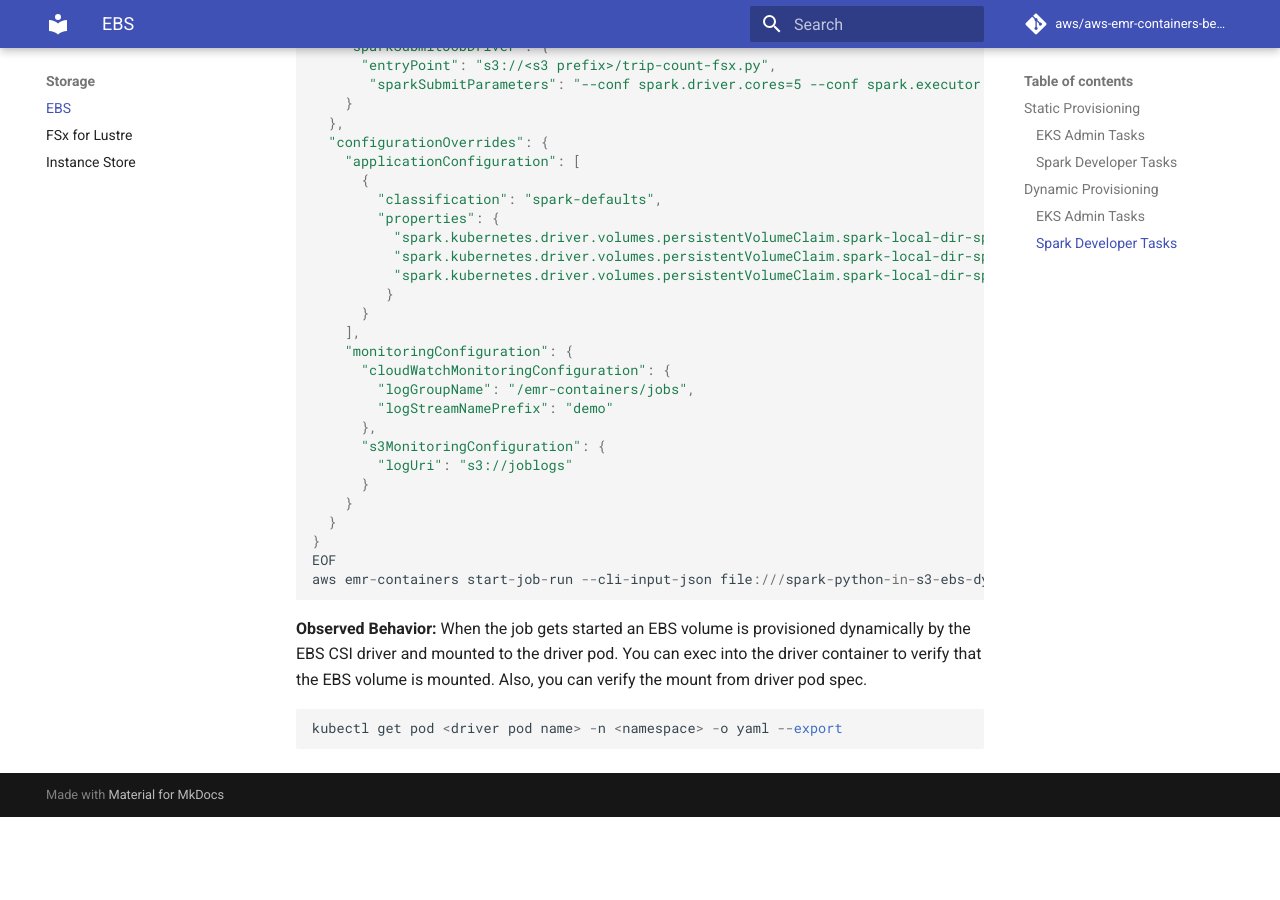
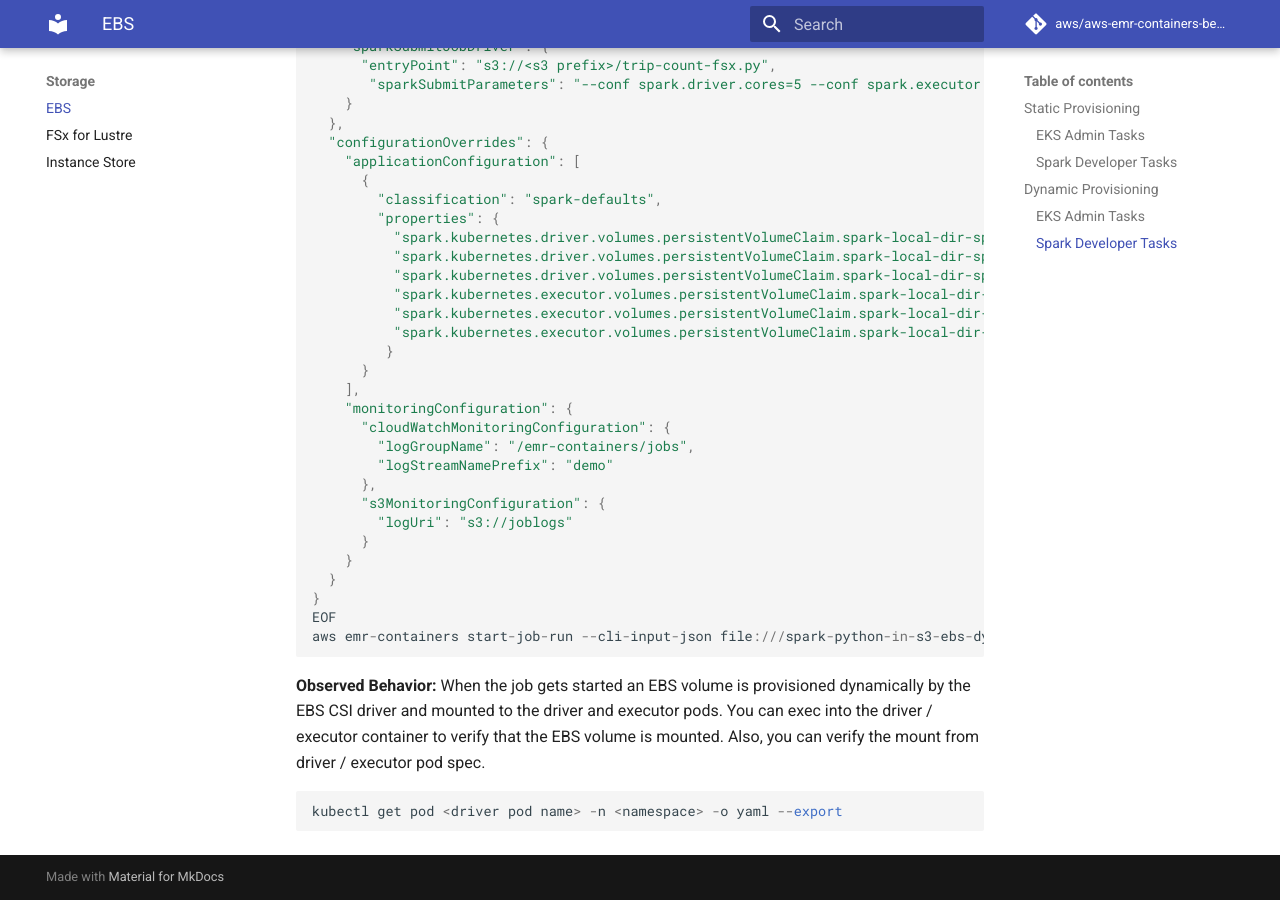
Before and after one commit to aws/aws-emr-containers-best-practices, an MkDocs documentation site: the page built from content/storage/docs/spark/ebs.md, in a window 1280 px wide and 900 px high, scrolled down 3894 px. Built offline with MkDocs 1.6.1 and Material for MkDocs 9.7.7, drawn with Linux system fonts in a browser that asks for light colours; comment, search, counter and statistics services are not loaded; before the commit the page ends 4711 px from its top, so only the background shows below that.

Commit message:
Adding combined example of Dynamic Provisioning for Drivers and Executors

````diff
--- a/content/storage/docs/spark/ebs.md
+++ b/content/storage/docs/spark/ebs.md
@@ -200,6 +200,9 @@ cat >spark-python-in-s3-ebs-dynamic-localdir.json << EOF
           "spark.kubernetes.driver.volumes.persistentVolumeClaim.spark-local-dir-sparkspill.options.claimName":"ebs-demo-gp2-claim",
           "spark.kubernetes.driver.volumes.persistentVolumeClaim.spark-local-dir-sparkspill.mount.path":"/var/spark/spill/",
           "spark.kubernetes.driver.volumes.persistentVolumeClaim.spark-local-dir-sparkspill.mount.readOnly":"false",
+          "spark.kubernetes.executor.volumes.persistentVolumeClaim.spark-local-dir-sparkspill.options.claimName":"ebs-demo-gp2-claim",
+          "spark.kubernetes.executor.volumes.persistentVolumeClaim.spark-local-dir-sparkspill.mount.path":"/var/spark/spillexec/",
+          "spark.kubernetes.executor.volumes.persistentVolumeClaim.spark-local-dir-sparkspill.mount.readOnly":"false"
          }
       }
     ],
@@ -219,7 +222,7 @@ aws emr-containers start-job-run --cli-input-json file:///spark-python-in-s3-ebs
 ```
 
 **Observed Behavior:**
-When the job gets started an EBS volume is provisioned dynamically by the EBS CSI driver and mounted to the driver pod. You can exec into the driver container to verify that the EBS volume is mounted. Also, you can verify the mount from driver pod spec.
+When the job gets started an EBS volume is provisioned dynamically by the EBS CSI driver and mounted to the driver and executor pods. You can exec into the driver / executor container to verify that the EBS volume is mounted. Also, you can verify the mount from driver / executor pod spec.
 
 
 ```
````
